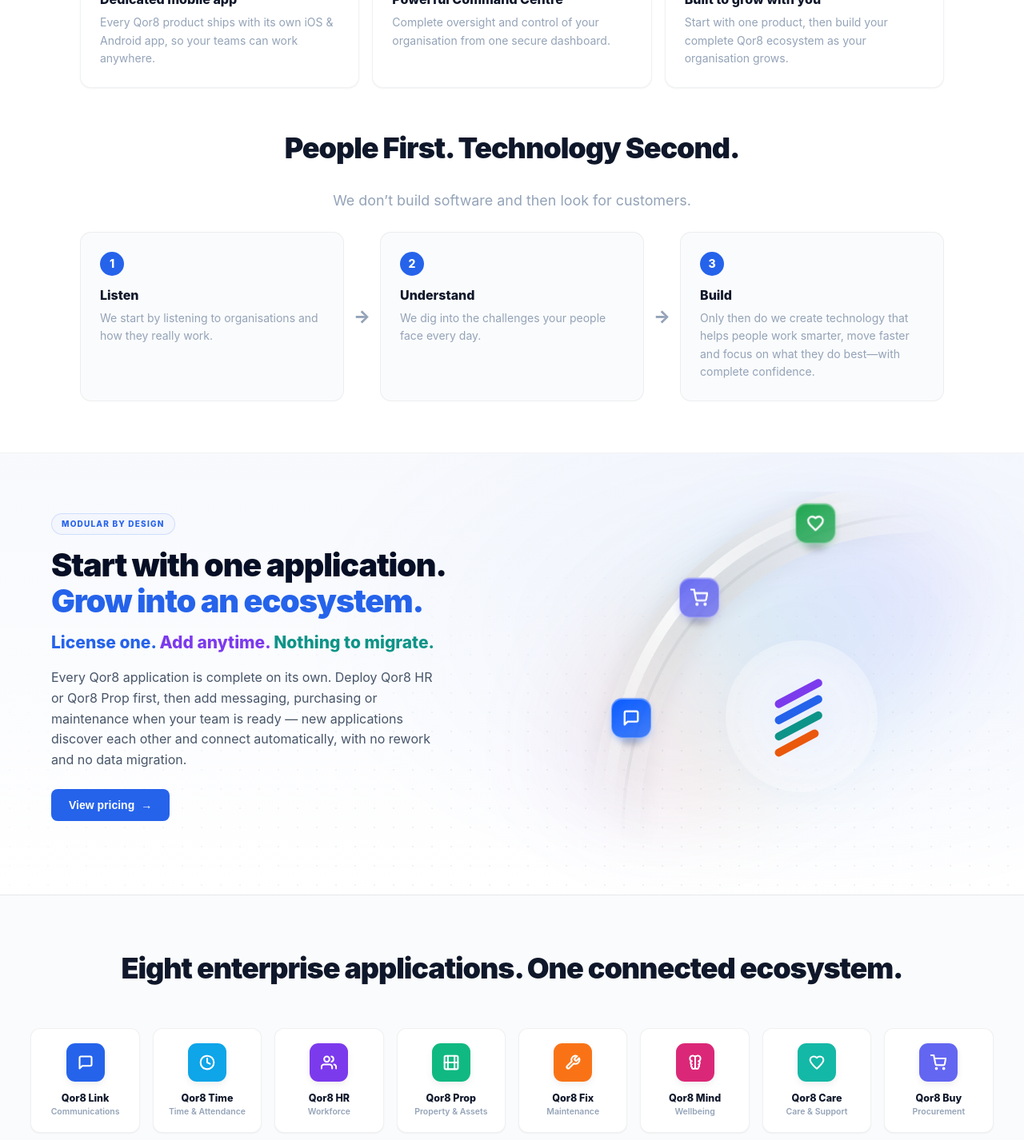
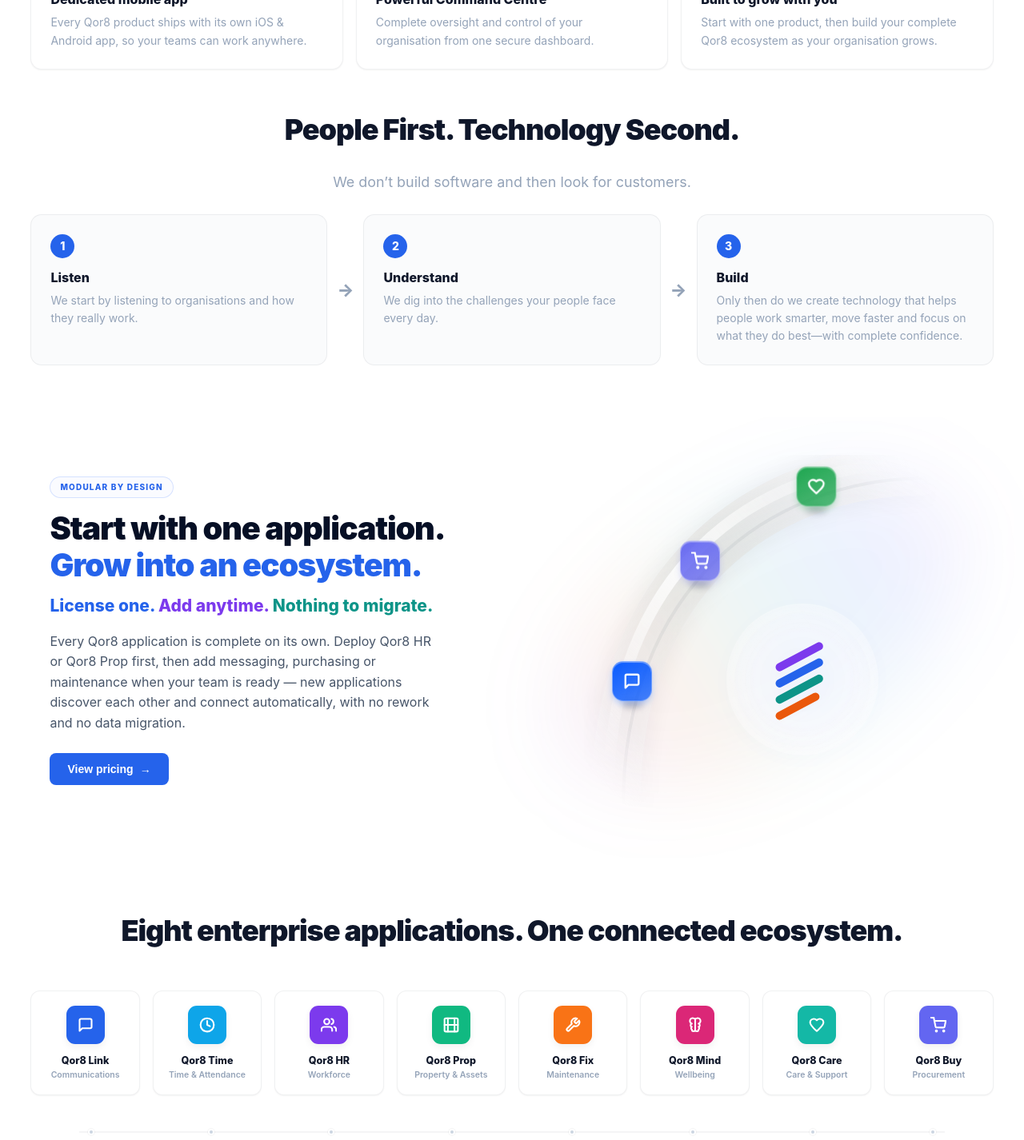
Before and after one commit to oplexdevelopers-code/qor8main, a React (Vite) app: page / in a window 1280 px wide. Shown: the part 940-2366 px from the top of the page at 80% size. Built offline with nearby package versions, Linux system fonts and the light colour scheme.

Commit message:
style: simplify landing page layout by removing gradients and borders in favor of a clean white background

```diff
--- a/src/App.css
+++ b/src/App.css
@@ -184,7 +184,7 @@
 
 .hero-section {
   position: relative;
-  background: radial-gradient(circle at 80% 20%, rgba(243, 244, 246, 0.6) 0%, #ffffff 100%);
+  background-color: #ffffff;
   padding: var(--spacing-8) var(--spacing-5) var(--spacing-9);
   overflow: hidden;
   width: 100%;
@@ -1127,8 +1127,7 @@
    ========================================================================== */
 .ecosystem-section {
   padding: var(--spacing-9) var(--spacing-5) var(--spacing-8);
-  background-color: #fafbfc;
-  border-top: 1px solid var(--color-border-default);
+  background-color: #ffffff;
   width: 100%;
 }
 
@@ -1167,7 +1166,7 @@
 }
 
 .value-prop {
-  max-width: 1080px;
+  max-width: min(1600px, 94vw);
   width: 100%;
   margin: 0 auto;
   text-align: center;
@@ -1650,9 +1649,7 @@
    5. Trust Stats Ribbon
    ========================================================================== */
 .trust-stats-section {
-  border-top: 1px solid var(--color-border-default);
-  border-bottom: 1px solid var(--color-border-default);
-  background-color: var(--color-canvas-subtle);
+  background-color: #ffffff;
   padding: var(--spacing-5) var(--spacing-5);
   width: 100%;
 }
--- a/src/components/EcosystemHero.css
+++ b/src/components/EcosystemHero.css
@@ -7,16 +7,12 @@
   position: relative;
   width: 100%;
   overflow: hidden;
-  /* Soft blue wash separates this band from the white hero above it. */
-  background:
-    radial-gradient(ellipse 70% 90% at 78% 40%, rgba(37, 99, 235, 0.06), transparent 70%),
-    linear-gradient(180deg, #f7f9fd 0%, #ffffff 100%);
-  border-top: 1px solid rgba(15, 23, 42, 0.05);
+  background-color: #ffffff;
 }
 
 .eco-hero-inner {
   position: relative;
-  max-width: 1200px;
+  max-width: min(1600px, 94vw);
   margin: 0 auto;
   padding: var(--spacing-8) var(--spacing-5) var(--spacing-9);
   display: grid;
@@ -24,20 +20,6 @@
   gap: var(--spacing-6);
   align-items: center;
   width: 100%;
-}
-
-/* Dot-grid backdrop concentrated toward the bottom-right so the section
-   doesn't end on plain white. */
-.eco-hero-section::before {
-  content: '';
-  position: absolute;
-  inset: 0;
-  z-index: 0;
-  background-image: radial-gradient(rgba(15, 23, 42, 0.06) 1px, transparent 1.5px);
-  background-size: 24px 24px;
-  mask-image: radial-gradient(ellipse 90% 80% at 68% 92%, #000 35%, transparent 100%);
-  -webkit-mask-image: radial-gradient(ellipse 90% 80% at 68% 92%, #000 35%, transparent 100%);
-  pointer-events: none;
 }
 
 .eco-hero-left,
```
